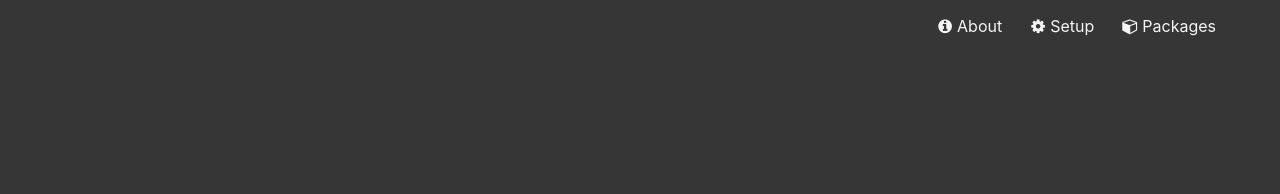
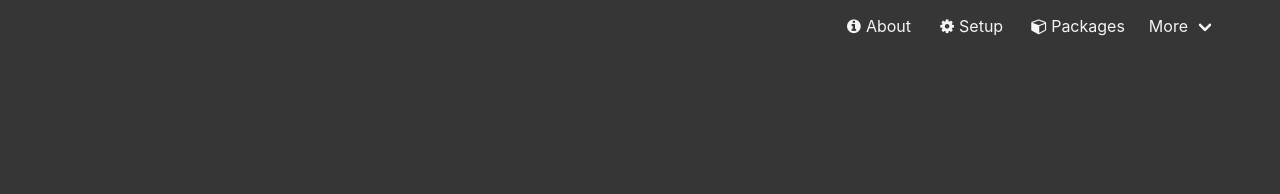
Before and after one commit to iusrepo/iusrepo.github.io, a Jekyll site: the page built from markdown/index.md, in a window 1280 px wide. Shown: the top 194 px of the page. Built offline with Jekyll 4.4.1, drawn with Linux system fonts in a browser that asks for light colours.

Commit message:
Add "More" menu

```diff
--- a/_includes/header.html
+++ b/_includes/header.html
@@ -30,6 +30,11 @@
                     <span class="icon"><i class="fa fa-cube" aria-hidden="true"></i></span>
                     <span>Packages</span>
                 </a>
+                <div class="navbar-item has-dropdown is-hoverable">
+                    <a class="navbar-link">More</a>
+                    <div class="navbar-dropdown">
+                    </div>
+                </div>
             </div> <!-- navbar-end -->
 
         </div> <!-- navbar-menu -->
```
